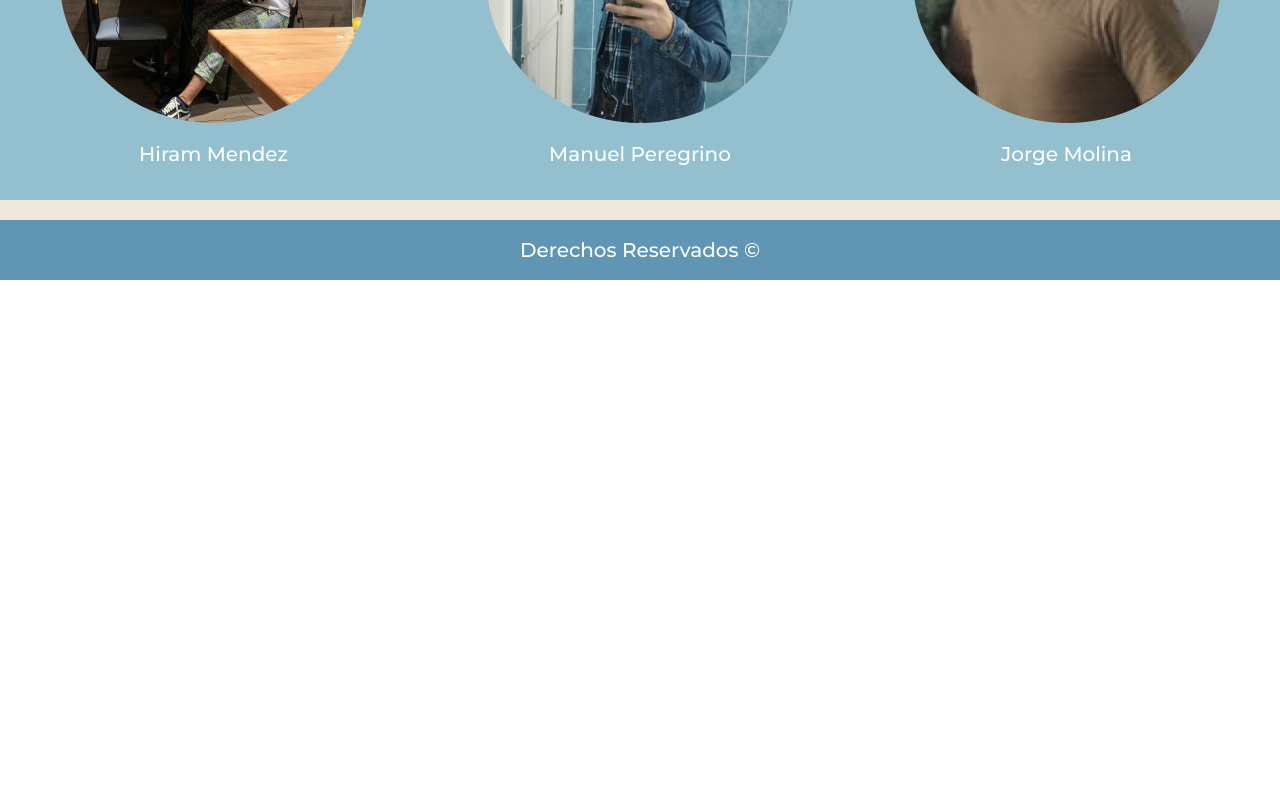
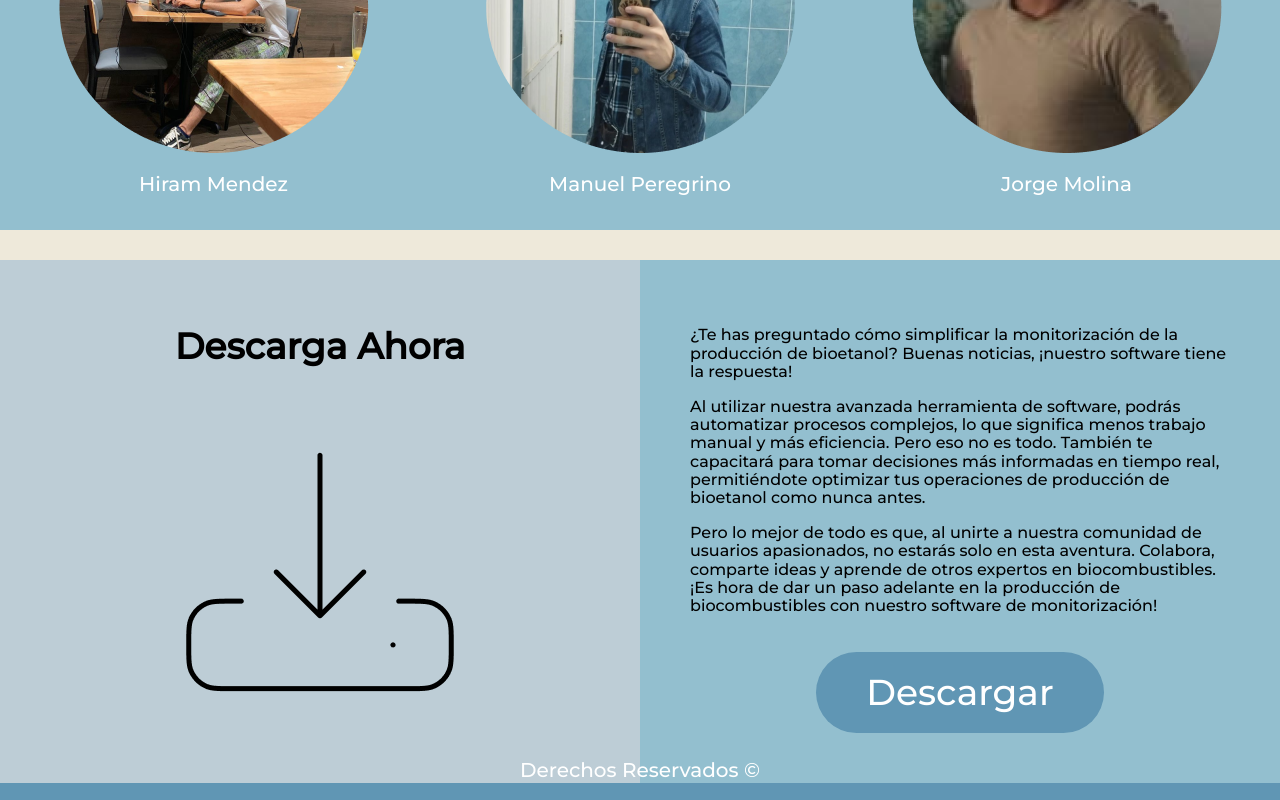
Before and after one commit to HiramZednem/gatekeeperscada-frontend, an Angular app: page / in a window 1280 px wide. Shown: the part 1245-2045 px from the top of the page. Before the commit the page ends 1525 px from the top, so only its background shows below. Built offline with nearby package versions, Linux system fonts and the light colour scheme.

Commit message:
seccion descargar

```diff
--- a/src/app/components/descargar-ahora/descargar-ahora.component.css
+++ b/src/app/components/descargar-ahora/descargar-ahora.component.css
@@ -0,0 +1,52 @@
+.descargar__container {
+    margin-top: 3rem;
+    height: 46rem;
+}
+
+.descargar__grid {
+    display: grid;
+    grid-template-columns: repeat(2, 1fr);
+}
+.descargar__izquierda {
+    background-color: #BDCDD6;
+    display: flex;
+    flex-direction: column;
+    justify-content: center;
+    align-items: center;
+}
+.descargar__title {
+    font-family: 'Montserrat', sans-serif;
+    color: #000;
+    font-size: 3.6rem;
+    text-align: center;
+}
+
+.descargar__derecha {
+    background-color: #93BFCF;
+    display: flex;
+    flex-direction: column;
+    justify-content: center;
+    align-items: center;
+    padding: 5rem;
+}
+.descargar__derecha p {
+    font-family: 'Montserrat', sans-serif;
+    color: #000;
+    font-size: 1.6rem;
+}
+
+.descargar__button {
+    margin-top: 2rem;
+    border-radius: 5rem;
+    padding: 2rem 5rem;
+    border: none;
+    background-color: #6096b4;
+    font-family: 'Montserrat', sans-serif;
+    font-size: 3.6rem;
+    color: #fff;
+}
+
+.descargar__button:hover {
+    cursor: pointer;
+    background-color: #4d7a92;
+}
--- a/src/app/components/descargar-ahora/descargar-ahora.component.html
+++ b/src/app/components/descargar-ahora/descargar-ahora.component.html
@@ -1 +1,16 @@
-<p>descargar-ahora works!</p>
+<main class="descargar__container">
+    <div class="descargar__grid">
+        <div class="descargar__izquierda">
+            <h2 class="descargar__title">Descarga Ahora</h2>
+            <img src="../../../assets/img/download.png" alt="Descargar icono">
+        </div>
+        <div class="descargar__derecha">
+            <div>
+                <p>¿Te has preguntado cómo simplificar la monitorización de la producción de bioetanol? Buenas noticias, ¡nuestro software tiene la respuesta!</p>
+                <p>Al utilizar nuestra avanzada herramienta de software, podrás automatizar procesos complejos, lo que significa menos trabajo manual y más eficiencia. Pero eso no es todo. También te capacitará para tomar decisiones más informadas en tiempo real, permitiéndote optimizar tus operaciones de producción de bioetanol como nunca antes.</p>
+                <p>Pero lo mejor de todo es que, al unirte a nuestra comunidad de usuarios apasionados, no estarás solo en esta aventura. Colabora, comparte ideas y aprende de otros expertos en biocombustibles. ¡Es hora de dar un paso adelante en la producción de biocombustibles con nuestro software de monitorización!</p>
+            </div>
+            <button class="descargar__button">Descargar</button>
+        </div>
+    </div>
+</main>
--- a/src/app/components/objetivos/objetivos.component.css
+++ b/src/app/components/objetivos/objetivos.component.css
@@ -1,6 +1,6 @@
 .objetivos__container {
     height: 46rem;
-    padding: 2rem;
+    padding: 0 2rem;
 }
 
 .objetivos__titulo {
--- a/src/app/views/home/home.component.html
+++ b/src/app/views/home/home.component.html
@@ -2,4 +2,5 @@
 <div class="home__container">
    <app-objetivos></app-objetivos>
    <app-developers></app-developers>
+   <app-descargar-ahora></app-descargar-ahora>
 </div>
```
Also changed, not shown: src/assets/img/download.png (added).
